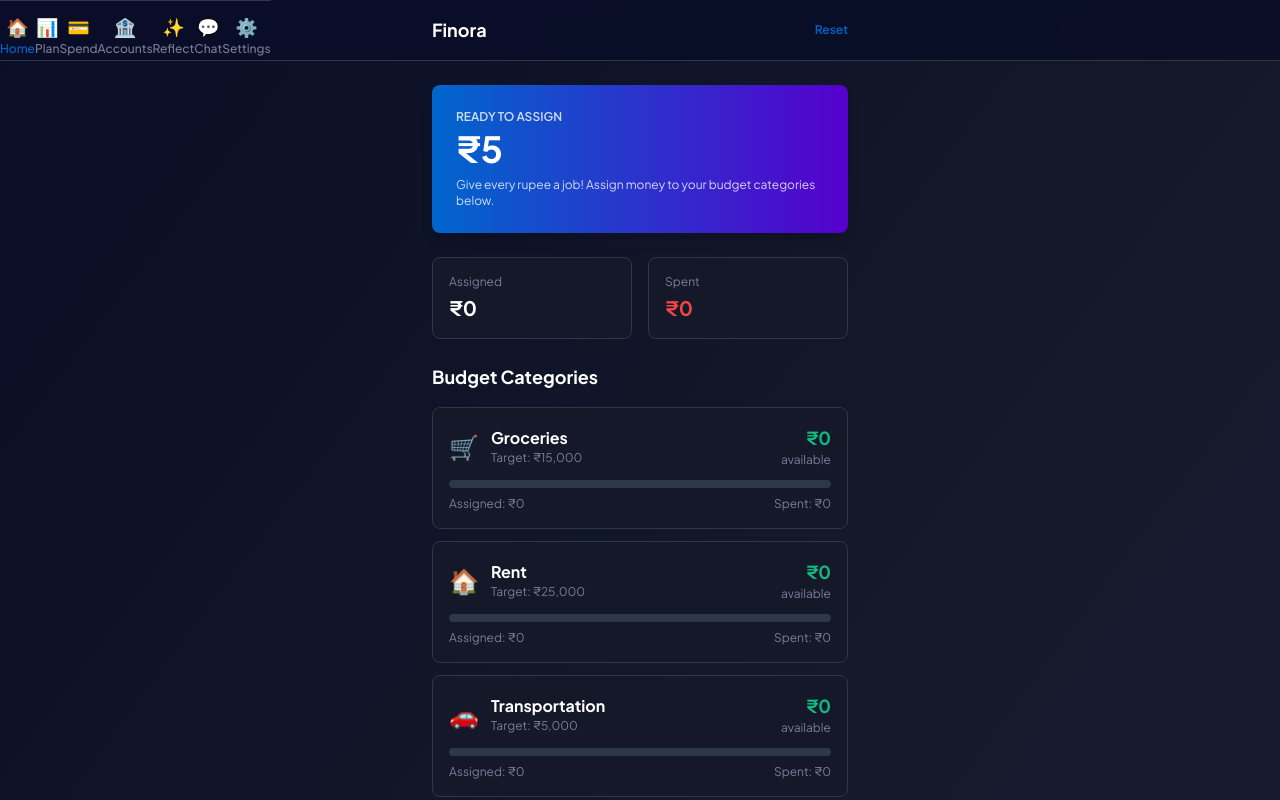
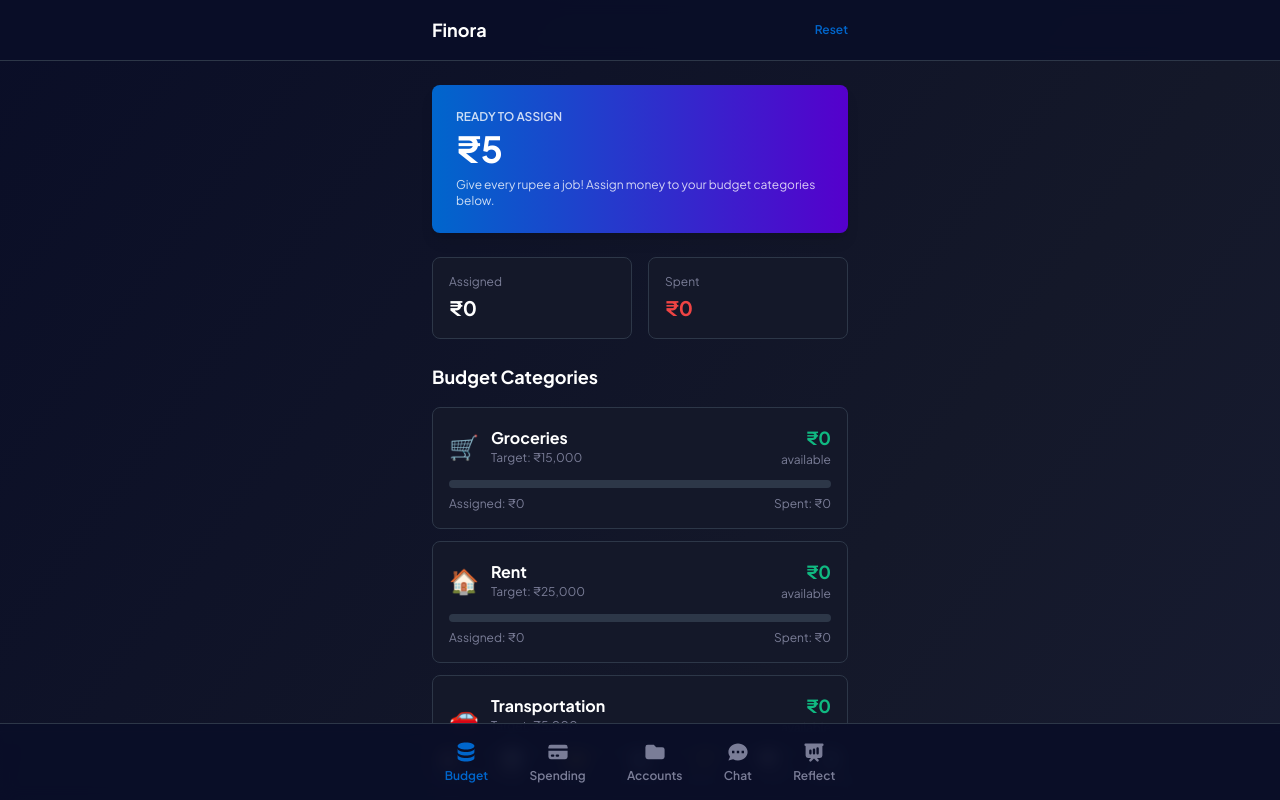
Before and after one commit to Nithyon/Finora, a Next.js app: page / in a window 1280 px wide. Both pictures are taken after typing "5" into the empty fields and a click on the button "Get Started →". Shown: the top 800 px of the page. Built offline with nearby package versions, Linux system fonts and the light colour scheme.

Commit message:
Fix build errors and add bottom navigation bar

```diff
--- a/app/page.tsx
+++ b/app/page.tsx
@@ -47,12 +47,22 @@ export default function Home() {
       const parsed = JSON.parse(setup);
       setMonthlyIncome(parsed.income);
       setReadyToAssign(parsed.income);
-      setCategories(parsed.categories || categories);
+      setCategories(parsed.categories || [
+        { id: 1, name: 'Groceries', icon: '🛒', assigned: 0, spent: 0, target: 15000 },
+        { id: 2, name: 'Rent', icon: '🏠', assigned: 0, spent: 0, target: 25000 },
+        { id: 3, name: 'Transportation', icon: '🚗', assigned: 0, spent: 0, target: 5000 },
+        { id: 4, name: 'Utilities', icon: '💡', assigned: 0, spent: 0, target: 3000 },
+        { id: 5, name: 'Entertainment', icon: '🎬', assigned: 0, spent: 0, target: 5000 },
+        { id: 6, name: 'Dining Out', icon: '🍽️', assigned: 0, spent: 0, target: 4000 },
+        { id: 7, name: 'Shopping', icon: '🛍️', assigned: 0, spent: 0, target: 3000 },
+        { id: 8, name: 'Savings', icon: '💰', assigned: 0, spent: 0, target: 10000 },
+      ]);
       setTransactions(parsed.transactions || []);
       setIsSetupComplete(true);
     } else {
       setShowSetupModal(true);
     }
+    // eslint-disable-next-line react-hooks/exhaustive-deps
   }, []);
 
   const handleSetupSubmit = (e: React.FormEvent) => {
@@ -298,11 +308,58 @@ export default function Home() {
           {/* Help Text */}
           <div className="bg-[#141829] border border-[#2d3748] rounded-lg p-4 text-center">
             <p className="text-xs text-[#a8aac5]">
-              💡 Click on any category to assign money from your "Ready to Assign" pool
+              💡 Click on any category to assign money from your &quot;Ready to Assign&quot; pool
             </p>
           </div>
         </main>
       )}
+
+      {/* Bottom Navigation */}
+      {isSetupComplete && (
+        <nav className="fixed bottom-0 left-0 right-0 bg-[#0a0e27]/95 backdrop-blur border-t border-[#2d3748] z-50">
+          <div className="max-w-md mx-auto px-2 py-2">
+            <div className="flex items-center justify-around">
+              <a href="/" className="flex flex-col items-center gap-1 px-4 py-2 text-[#0066cc]">
+                <svg className="w-6 h-6" fill="currentColor" viewBox="0 0 20 20">
+                  <path d="M3 12v3c0 1.657 3.134 3 7 3s7-1.343 7-3v-3c0 1.657-3.134 3-7 3s-7-1.343-7-3z"/>
+                  <path d="M3 7v3c0 1.657 3.134 3 7 3s7-1.343 7-3V7c0 1.657-3.134 3-7 3S3 8.657 3 7z"/>
+                  <path d="M17 5c0 1.657-3.134 3-7 3S3 6.657 3 5s3.134-3 7-3 7 1.343 7 3z"/>
+                </svg>
+                <span className="text-xs font-semibold">Budget</span>
+              </a>
+
+              <a href="/spending" className="flex flex-col items-center gap-1 px-4 py-2 text-[#7a7d97] hover:text-white transition">
+                <svg className="w-6 h-6" fill="currentColor" viewBox="0 0 20 20">
+                  <path d="M4 4a2 2 0 00-2 2v1h16V6a2 2 0 00-2-2H4z"/>
+                  <path fillRule="evenodd" d="M18 9H2v5a2 2 0 002 2h12a2 2 0 002-2V9zM4 13a1 1 0 011-1h1a1 1 0 110 2H5a1 1 0 01-1-1zm5-1a1 1 0 100 2h1a1 1 0 100-2H9z" clipRule="evenodd"/>
+                </svg>
+                <span className="text-xs font-semibold">Spending</span>
+              </a>
+
+              <a href="/accounts" className="flex flex-col items-center gap-1 px-4 py-2 text-[#7a7d97] hover:text-white transition">
+                <svg className="w-6 h-6" fill="currentColor" viewBox="0 0 20 20">
+                  <path d="M4 4a2 2 0 00-2 2v8a2 2 0 002 2h12a2 2 0 002-2V8a2 2 0 00-2-2h-5L9 4H4zm7 5a1 1 0 10-2 0v1H8a1 1 0 100 2h1v1a1 1 0 102 0v-1h1a1 1 0 100-2h-1V9z"/>
+                </svg>
+                <span className="text-xs font-semibold">Accounts</span>
+              </a>
+
+              <a href="/chat" className="flex flex-col items-center gap-1 px-4 py-2 text-[#7a7d97] hover:text-white transition">
+                <svg className="w-6 h-6" fill="currentColor" viewBox="0 0 20 20">
+                  <path fillRule="evenodd" d="M18 10c0 3.866-3.582 7-8 7a8.841 8.841 0 01-4.083-.98L2 17l1.338-3.123C2.493 12.767 2 11.434 2 10c0-3.866 3.582-7 8-7s8 3.134 8 7zM7 9H5v2h2V9zm8 0h-2v2h2V9zM9 9h2v2H9V9z" clipRule="evenodd"/>
+                </svg>
+                <span className="text-xs font-semibold">Chat</span>
+              </a>
+
+              <a href="/reflect" className="flex flex-col items-center gap-1 px-4 py-2 text-[#7a7d97] hover:text-white transition">
+                <svg className="w-6 h-6" fill="currentColor" viewBox="0 0 20 20">
+                  <path fillRule="evenodd" d="M3 3a1 1 0 000 2v8a2 2 0 002 2h2.586l-1.293 1.293a1 1 0 101.414 1.414L10 15.414l2.293 2.293a1 1 0 001.414-1.414L12.414 15H15a2 2 0 002-2V5a1 1 0 100-2H3zm11 4a1 1 0 10-2 0v4a1 1 0 102 0V7zm-3 1a1 1 0 10-2 0v3a1 1 0 102 0V8zM8 9a1 1 0 00-2 0v2a1 1 0 102 0V9z" clipRule="evenodd"/>
+                </svg>
+                <span className="text-xs font-semibold">Reflect</span>
+              </a>
+            </div>
+          </div>
+        </nav>
+      )}
     </div>
   );
 }
```
